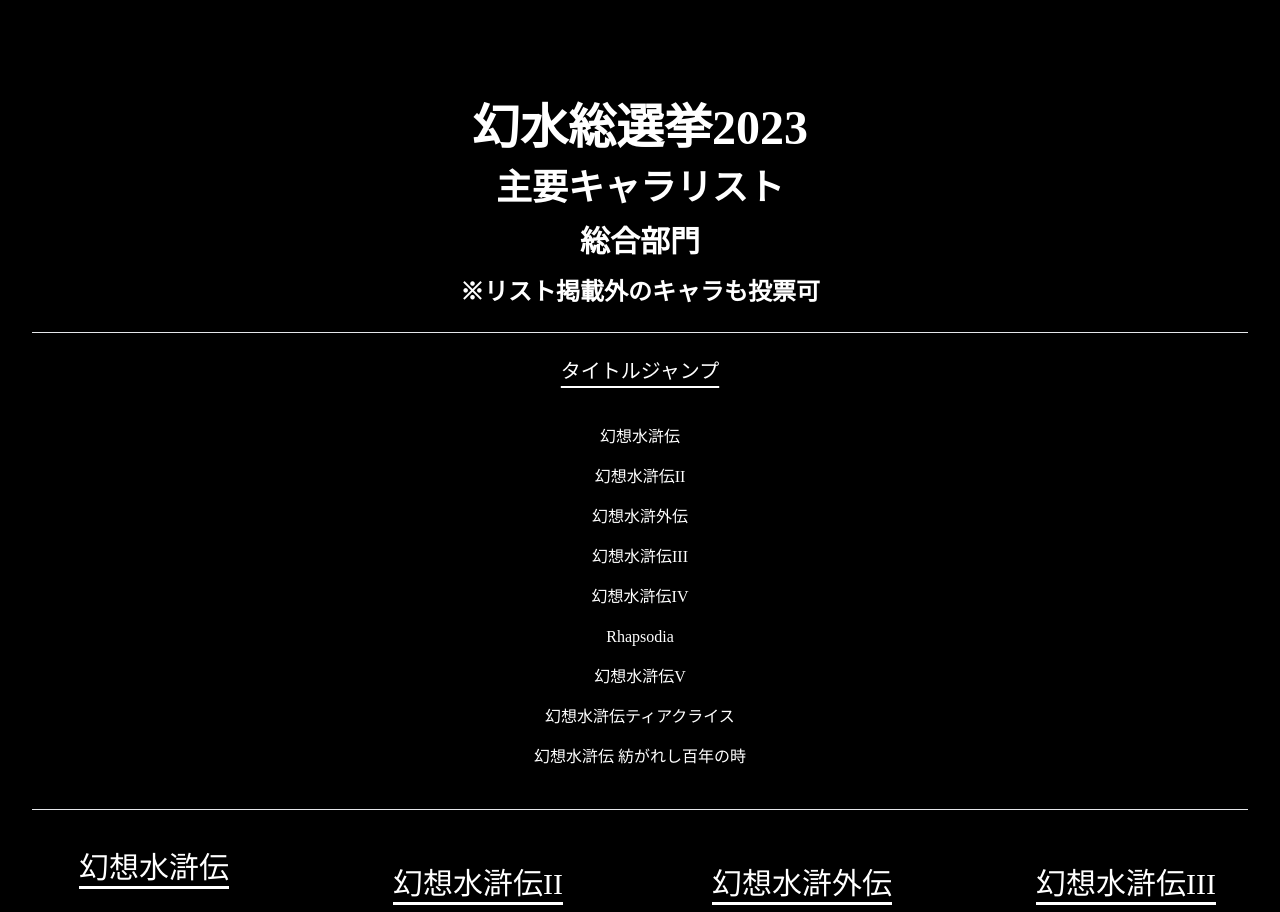
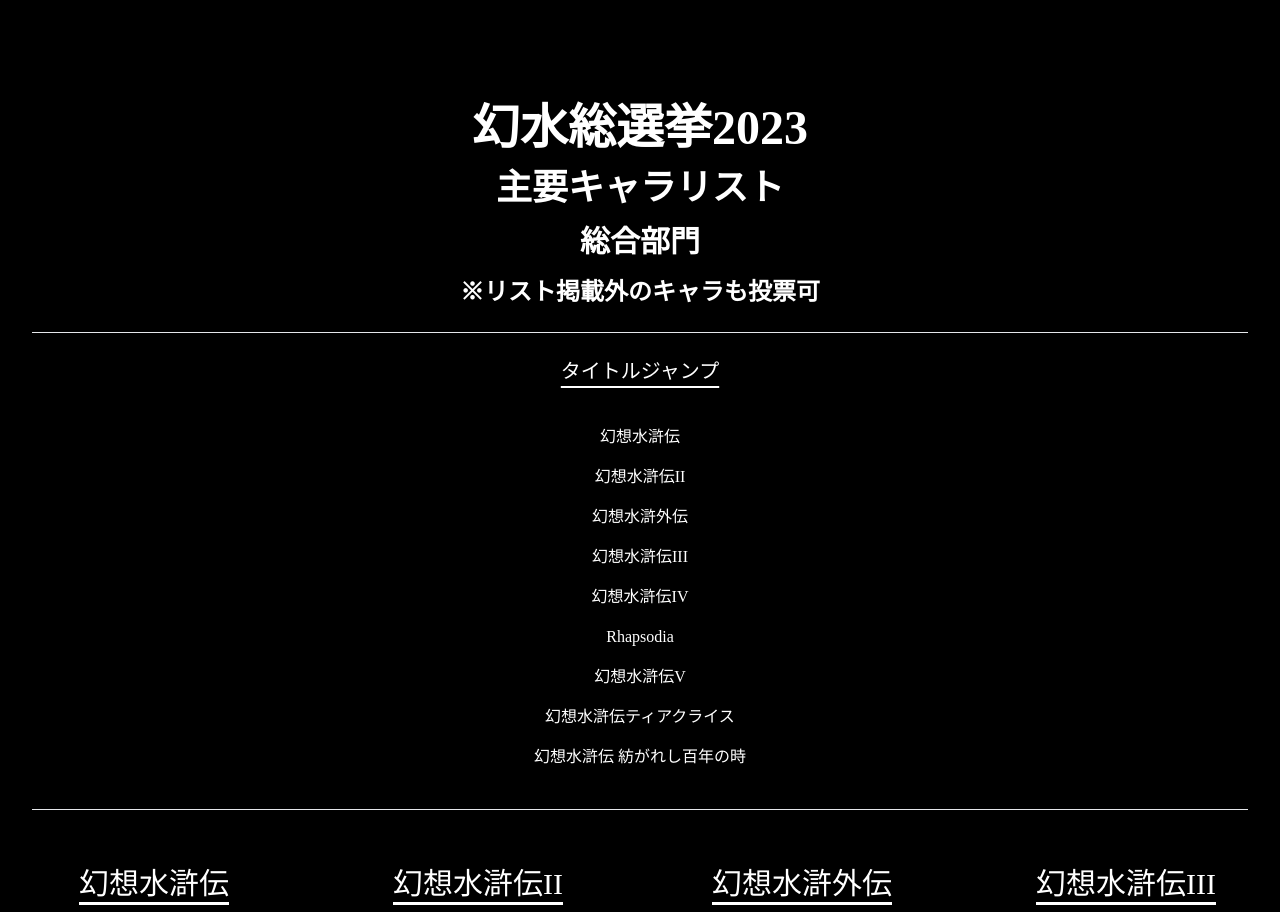
Before and after one commit to true-runes/election-bulletin-2023, a Next.js app: page /characters in a window 1280 px wide. Shown: the top 912 px of the page. Built offline with nearby package versions, Linux system fonts and the light colour scheme.

Commit message:
style: 💄 幻水I のタイトル部分だけの padding 変更をやめた

```diff
--- a/src/app/characters/page.tsx
+++ b/src/app/characters/page.tsx
@@ -88,7 +88,7 @@
           <div className="characters">
             <h1
               id="s1"
-              className="characters-h1 text-3xl px-6 mb-4 underline underline-offset-8"
+              className="characters-h1 text-3xl px-6 my-4 underline underline-offset-8"
             >
               幻想水滸伝
             </h1>
```
